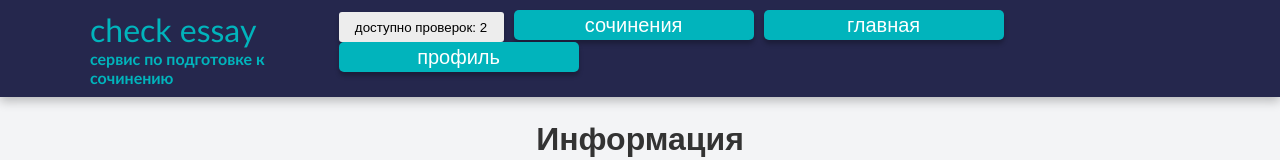
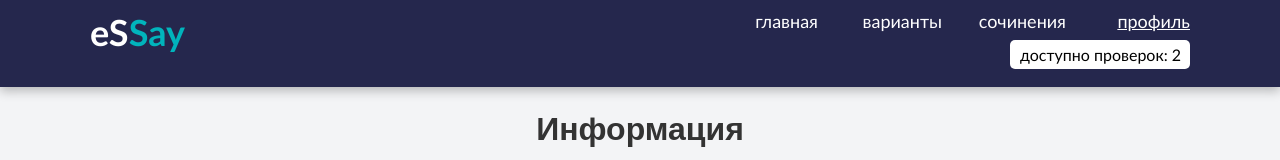
Before and after one commit to alexgrabko1992/check-essay-website, a React (Create React App) app: page /profile in a window 1280 px wide. Shown: the top 160 px of the page. Built offline with nearby package versions, Linux system fonts and the light colour scheme; no server answers.

Commit message:
change logo

```diff
--- a/src/components/Header/Header.css
+++ b/src/components/Header/Header.css
@@ -8,34 +8,58 @@ header {
     box-shadow: 0 4px 10px rgba(0, 0, 0, 0.25);
   }
 
-  .header-left h1 {
-    font-weight: 100;
-    color: #01B4BC;
-    font-size: 32;
-    /* margin-left: 1.5vw; */
-    margin: 0;
-    user-select: none;
-    margin-left: 10vh;
+  .logo {
+    font-size: 36px;
+    font-weight: 600;
   }
 
-  .header-left p {
-    font-weight: 600;
+  .logo-link {
+    text-decoration: none;
+  }
+
+  .part1 {
+    color: white;
+  }
+
+  .part2 {
     color: #01B4BC;
-    font-size: 14;
-    /* margin-left: 2vw; */
-    margin-top: 0;
-    user-select: none;
-    margin-left: 10vh;
   }
+
+  .nav-container {
+    display: flex;
+    flex-direction: column;
+    align-items: flex-end;
+  }
+
+  .header-right-content {
+    display: flex;
+  }
+
+  .checks {
+  background-color: #fff;
+  color: #000;
+  padding: 5px 10px;
+  border-radius: 5px;
+  width: 20vh;
+  text-align: center;
+  white-space: nowrap;
+  display: inline-block;
+  /* margin-top: 1vh; */
+  margin-bottom: 1vh;
+}
 
   .header-right {
     margin-right: 10vh;
   }
 
+  .header-left {
+    margin-left: 10vh;
+  }
+
   .btn {
     background-color: #01B4BC;
     color: white;
-    /* padding: 10px 15px; */
+    padding: 10px 15px;
     cursor: pointer;
     margin-left: 10px;
     height: 30px;
@@ -47,14 +71,25 @@ header {
 
   .link {
     color: white;
-    /* padding: 10px 15px; */
     cursor: pointer;
     margin-left: 3vh;
     height: 30px;
     width: 100px;
     border: none;
     text-decoration: none;
-    font-size: 16px;
+    font-size: 18px;
+    text-align: end;
+  }
+
+  .active-link {
+    color: white;
+    cursor: pointer;
+    margin-left: 3vh;
+    height: 30px;
+    width: 100px;
+    border: none;
+    font-size: 18px;
+    text-align: end;
   }
 
   .grey-btn {
--- a/src/components/Header/Header.js
+++ b/src/components/Header/Header.js
@@ -1,26 +1,36 @@
 import React, { useState } from 'react';
 import '../../App.css';
 import './Header.css'
-import { Link } from "react-router-dom";
+import { Link, useLocation } from "react-router-dom";
 
 const Header = () => {
   const [isLoggedIn, setIsLoggedIn] = useState(false);
+  const location = useLocation();
+  const currentUrl = location.pathname;
   return (
     <header className="header">
       <div className="header-left">
-        <h1>check essay</h1>
-        <p>сервис по подготовке к сочинению</p>
+      <div class="logo">
+        <Link to="/" className="logo-link"><span class="part1">eS</span><span class="part2">Say</span></Link>
+      </div>
       </div>
       <div className="header-right">
       {!isLoggedIn ? (
           <>
-            <button className="grey-btn">доступно проверок: 2</button>
-            <Link to="/essays"><button className="btn">сочинения</button></Link>
-            <Link to="/"><button className="btn">главная</button></Link>
-            <button className="btn">профиль</button>
-            {/* <Link to="/essays" className="link">сочинения</Link>
-            <Link to="/" className="link">главная</Link>
-            <Link to="/" className="link">профиль</Link> */}
+          <div className="nav-container">
+            <div className="header-right-content">
+              {/*
+              <Link to="/"><button className="btn">главная</button></Link>
+              <Link to="/essays"><button className="btn">сочинения</button></Link>
+              <button className="btn">профиль</button> */}
+              <Link to="/" className={currentUrl==="/" ? "active-link": "link"}>главная</Link>
+              <Link to="/variants" className={currentUrl==="/variants" ? "active-link": "link"}>варианты</Link>
+              <Link to="/essays" className={currentUrl==="/essays" ? "active-link": "link"}>сочинения</Link>
+              <Link to="/profile" className={currentUrl==="/profile" ? "active-link": "link"}>профиль</Link>
+            </div>
+              <div className="checks">доступно проверок: 2</div>
+            </div>
+
           </>
         ) : (
           <>
```
